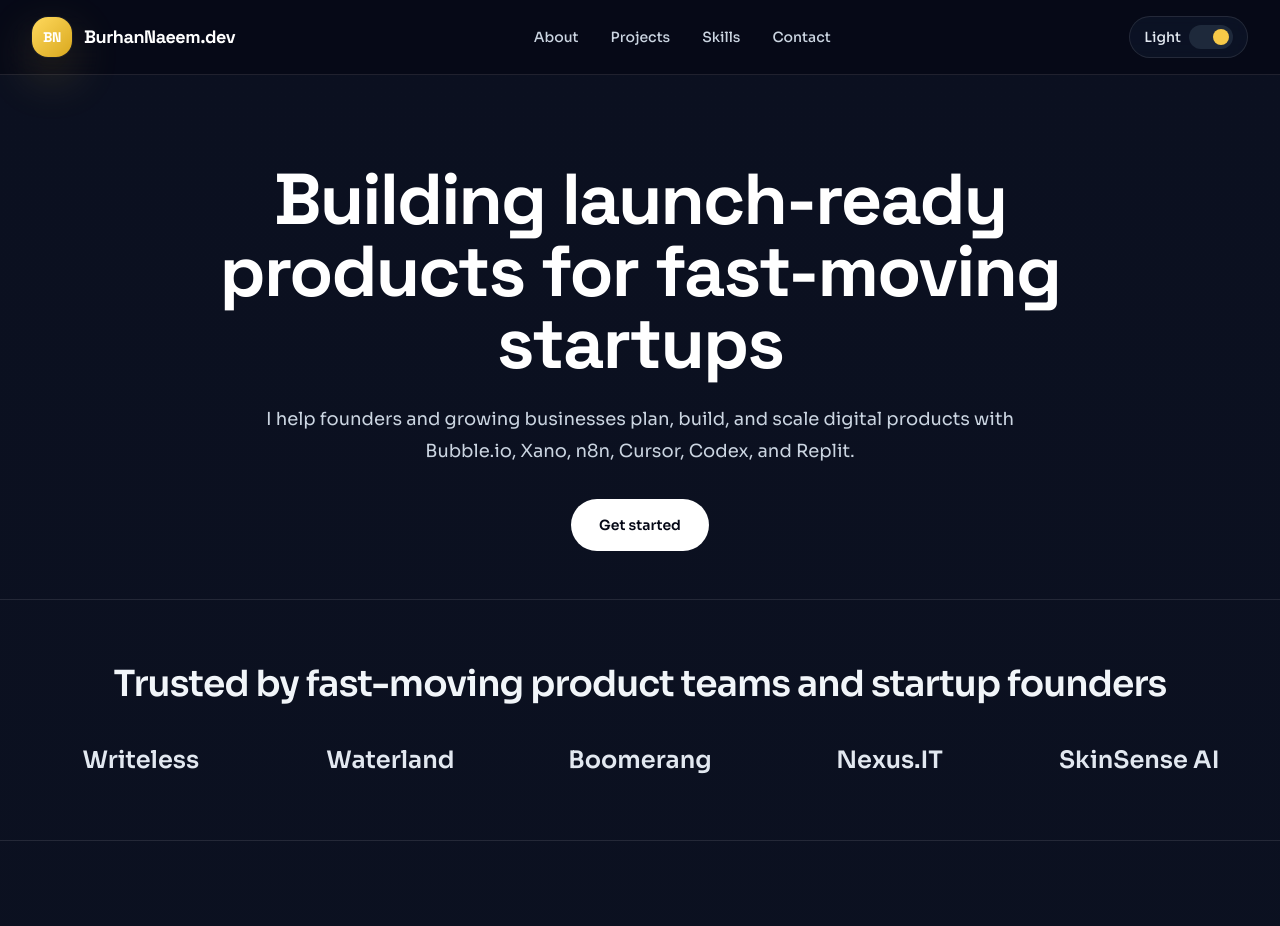
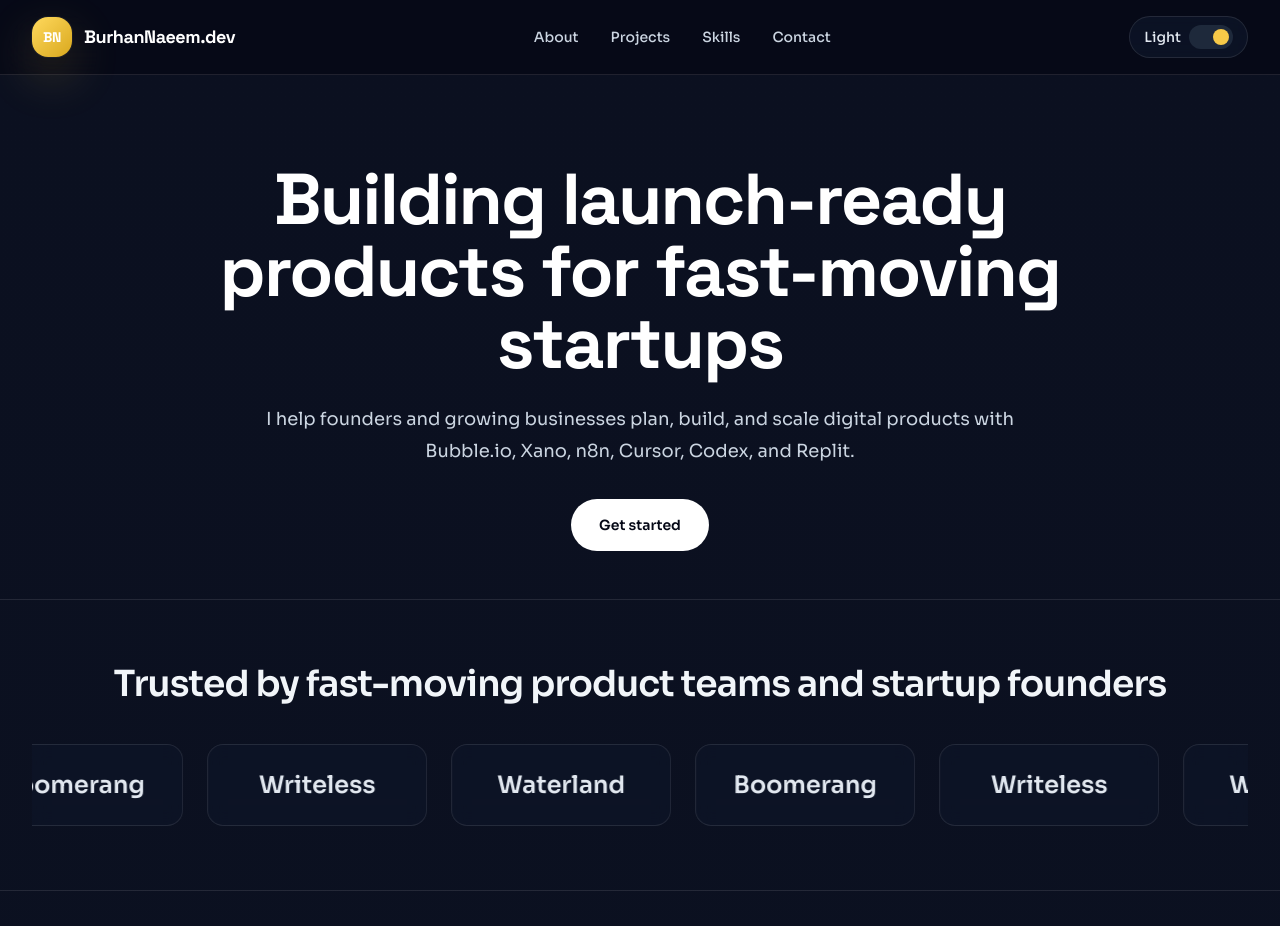
Before and after one commit to Burhan1039/Portfolio-Website, a React (Vite) app in the folder client/: page / in a window 1280 px wide. Shown: the top 926 px of the page. Built offline with nearby package versions, Linux system fonts and the light colour scheme.

Commit message:
Add testimonials and refine featured work

```diff
--- a/client/src/components/HeroSection.jsx
+++ b/client/src/components/HeroSection.jsx
@@ -1,6 +1,6 @@
 import { motion } from 'framer-motion';
 
-const trustedItems = ['Writeless', 'Waterland', 'Boomerang', 'Nexus.IT', 'SkinSense AI'];
+const trustedItems = ['Writeless', 'Waterland', 'Boomerang', 'Writeless', 'Waterland', 'Boomerang'];
 const processItems = [
   {
     step: '1',
@@ -63,12 +63,21 @@ function HeroSection() {
           <p className="text-center text-2xl font-semibold tracking-tight text-slate-800 dark:text-slate-100 sm:text-4xl">
             Trusted by fast-moving product teams and startup founders
           </p>
-          <div className="mt-10 grid gap-8 text-center sm:grid-cols-2 lg:grid-cols-5">
-            {trustedItems.map((item) => (
-              <div key={item} className="text-2xl font-semibold text-slate-700 dark:text-slate-200">
-                {item}
-              </div>
-            ))}
+          <div className="mt-10 overflow-hidden">
+            <motion.div
+              animate={{ x: ['0%', '-50%'] }}
+              transition={{ duration: 18, repeat: Infinity, ease: 'linear' }}
+              className="flex min-w-max gap-6"
+            >
+              {trustedItems.concat(trustedItems).map((item, index) => (
+                <div
+                  key={`${item}-${index}`}
+                  className="surface-soft min-w-[220px] rounded-2xl px-8 py-6 text-center text-2xl font-semibold text-slate-700 dark:text-slate-200"
+                >
+                  {item}
+                </div>
+              ))}
+            </motion.div>
           </div>
         </div>
       </div>
--- /dev/null
+++ b/client/src/components/ReviewsSection.jsx
@@ -0,0 +1,37 @@
+import { motion } from 'framer-motion';
+import SectionHeading from './SectionHeading';
+import { reviews } from '../data/reviews';
+
+function ReviewsSection() {
+  return (
+    <section id="reviews" className="py-20 sm:py-24">
+      <div className="shell">
+        <SectionHeading
+          eyebrow="Reviews"
+          title="What clients say about working with me."
+          description="Feedback from founders, product teams, and clients who trusted me to deliver high-quality work with clear communication."
+        />
+        <div className="mt-12 columns-1 gap-6 md:columns-2 xl:columns-3">
+          {reviews.map((review, index) => (
+            <motion.article
+              key={`${review.name}-${index}`}
+              initial={{ opacity: 0, y: 24 }}
+              whileInView={{ opacity: 1, y: 0 }}
+              viewport={{ once: true, amount: 0.2 }}
+              transition={{ duration: 0.45, delay: index * 0.04 }}
+              className="surface-card mb-6 break-inside-avoid rounded-[1.5rem] p-6"
+            >
+              <p className="text-lg leading-8 text-slate-700 dark:text-slate-200">"{review.quote}"</p>
+              <div className="mt-8">
+                <p className="text-lg font-semibold text-slate-950 dark:text-white">{review.name}</p>
+                <p className="mt-2 text-sm font-medium text-slate-500 dark:text-slate-400">{review.role}</p>
+              </div>
+            </motion.article>
+          ))}
+        </div>
+      </div>
+    </section>
+  );
+}
+
+export default ReviewsSection;
--- a/client/src/data/projects.js
+++ b/client/src/data/projects.js
@@ -1,8 +1,6 @@
 import writelessPreview from '../assets/WRITER1.png';
 import waterlandPreview from '../assets/WRITER2.png';
 import boomerangPreview from '../assets/WRITER3.png';
-import productDemoPreview from '../assets/screencapture-82d6cddf-f3ef-4fab-b9c1-03ac428a60d7-00-3879bwvm40y9w-spock-replit-dev-2026-03-16-15_09_20.png';
-import startupDemoPreview from '../assets/screencapture-b178dd16-051e-4939-b8cb-0b73724b05ca-00-27hgxe5oyh7o8-janeway-replit-dev-2026-03-16-14_31_51.png';
 
 export const projects = [
   {
@@ -26,18 +24,4 @@ export const projects = [
     tech: ['UI/UX Design', 'Auth Flow', 'Responsive Design'],
     liveDemo: 'https://app.theboomerang.co/',
   },
-  {
-    title: 'Nexus.IT',
-    description: 'A sleek launch-ready product interface built with a modern visual system, smooth navigation, and conversion-focused experience design.',
-    image: productDemoPreview,
-    tech: ['Bubble.io', 'MVP Build', 'Product Design'],
-    liveDemo: 'https://82d6cddf-f3ef-4fab-b9c1-03ac428a60d7-00-3879bwvm40y9w.spock.replit.dev/',
-  },
-  {
-    title: 'SkinSense AI',
-    description: 'A startup-focused web experience showcasing modern onboarding, clean information hierarchy, and a fast, responsive interface.',
-    image: startupDemoPreview,
-    tech: ['Bubble.io', 'No-Code Development', 'Responsive UX'],
-    liveDemo: 'https://b178dd16-051e-4939-b8cb-0b73724b05ca-00-27hgxe5oyh7o8.janeway.replit.dev/',
-  },
 ];
--- /dev/null
+++ b/client/src/data/reviews.js
@@ -0,0 +1,37 @@
+export const reviews = [
+  {
+    quote:
+      "Burhan has been an excellent addition to our engineering team over this past year. I worked closely with Burhan on quite a few projects for our SaaS products, ranging from front end changes to back end logic and functionality updates. What I really appreciate about working with Burhan is his communication. He's very good at giving updates, asking questions, and providing thorough answers when I have questions. He's also good about keeping a level head when we're investigating bugs and issues with our products. I look forward to seeing where Burhan continues to grow in his career and I hope I get to work with him on many future projects!",
+    name: 'Kaylin Gilkey',
+    role: 'Product Manager, MM Ventures',
+  },
+  {
+    quote:
+      'Burhan did wonderful work. He completed the contract on time and to specification. Highly recommend. Burhan is a great freelancer and very talented.',
+    name: 'John Sweeney',
+    role: 'CEO, A Cloud Collective',
+  },
+  {
+    quote: 'Great job.',
+    name: 'Laura Dovalina',
+    role: 'CEO, Brainsy AI',
+  },
+  {
+    quote:
+      'Burhan did wonderful work. He completed the contract on time and to specification. Highly recommend. Burhan is a great freelancer and very talented.',
+    name: 'Mateus Proto',
+    role: 'CEO, Wise Builders',
+  },
+  {
+    quote:
+      'Burhan is a strong team player and someone we can truly rely on. He naturally takes initiative, stays fully engaged in the process, and is always committed to delivering his best work to help the team achieve the best possible results. He embraces new challenges with confidence, and we trust his perspective and solutions completely. I would recommend Burhan without hesitation to anyone looking for a reliable and trusted partner. Thank you, Burhan, for the great work!',
+    name: 'Marie-Eve Authier',
+    role: 'Client Recommendation',
+  },
+  {
+    quote:
+      'Burhan is diligent in his work and excellent at communicating throughout projects. He had the technical chops to take on our Bubble development and delivered everything assigned in a timely manner. He is definitely a skilled no/low-code developer with solid experience in both Bubble and Xano. I would be happy to work with him again on future projects.',
+    name: 'Ali Syed',
+    role: 'Director Engineering, MM Ventures',
+  },
+];
--- a/client/src/pages/HomePage.jsx
+++ b/client/src/pages/HomePage.jsx
@@ -3,6 +3,7 @@ import Navbar from '../components/Navbar';
 import HeroSection from '../components/HeroSection';
 import AboutSection from '../components/AboutSection';
 import ProjectsSection from '../components/ProjectsSection';
+import ReviewsSection from '../components/ReviewsSection';
 import SkillsSection from '../components/SkillsSection';
 import ContactSection from '../components/ContactSection';
 import Footer from '../components/Footer';
@@ -31,6 +32,7 @@ function HomePage() {
         <HeroSection />
         <AboutSection />
         <ProjectsSection />
+        <ReviewsSection />
         <SkillsSection />
         <ContactSection />
       </main>
```
